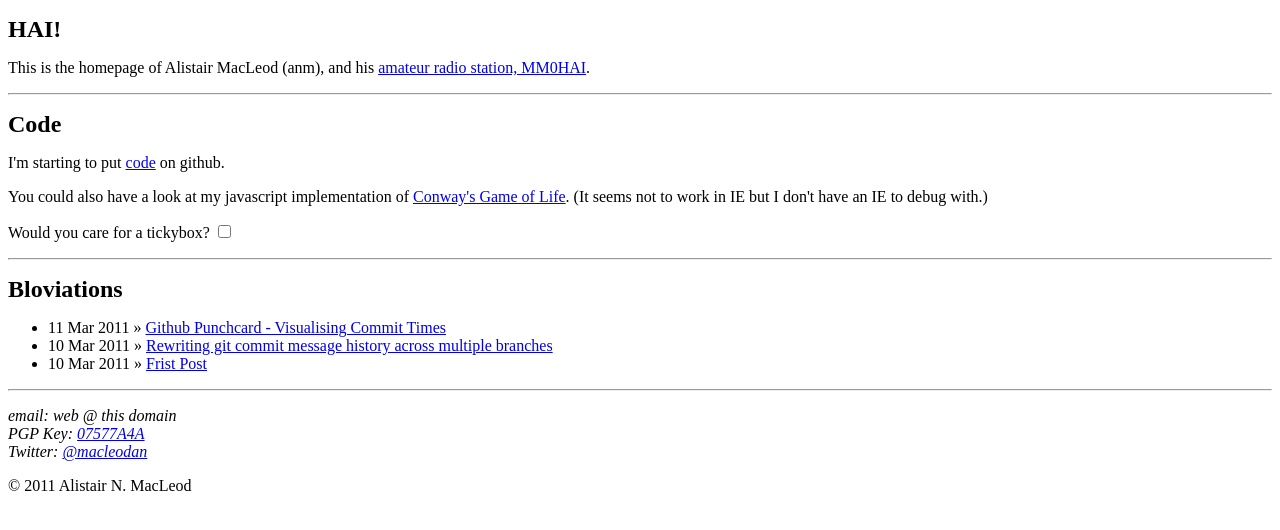
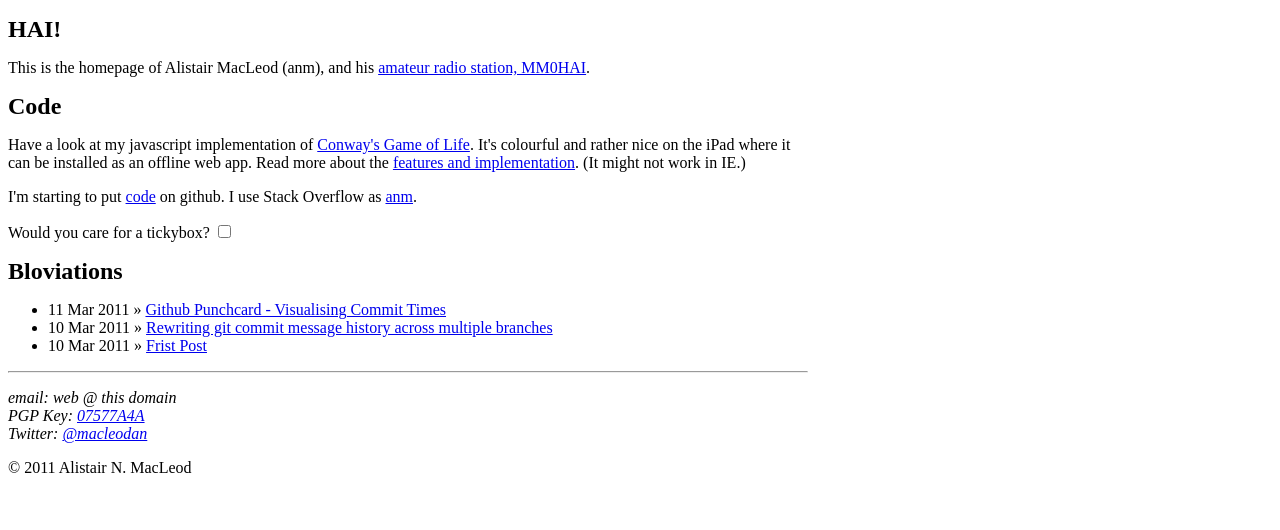
Before and after one commit to anm/anm.github.com, a Jekyll site: the page built from index.html, in a window 1280 px wide. Shown: the top 530 px of the page. Built offline with Jekyll 4.4.1, drawn with Linux system fonts in a browser that asks for light colours; Markdown is read by kramdown in place of the engine named in the settings.

Commit message:
Added stack overflow link to homepage. Minor rewrite and style change.

```diff
--- a/index.html
+++ b/index.html
@@ -15,6 +15,8 @@
 <link rel="openid.server" href="http://draft.blogger.com/openid-server.g" />
 <link rel="openid.delegate" href="http://mm0hai.blogspot.com" />
 <link href="atom.xml" type="application/atom+xml" rel="alternate" title="ANM's Blog" />
+
+<link type="text/css" href="/css/mm0hai.css" rel="stylesheet" />
 <title>
 ANM, Alistair MacLeod
 </title>
@@ -31,14 +33,20 @@ ANM, Alistair MacLeod
 <p>This is the homepage of Alistair MacLeod (anm), and his <a href="radio">amateur
 radio station, MM0HAI</a>.</p>
 
-<hr />
+
 <h1>Code</h1>
+<p>Have a look at my javascript implementation
+of <a href="life/life.html">Conway's Game of Life</a>. It's colourful
+and rather nice on the iPad where it can be installed as an offline
+web app. Read more about the <a href="/life/about.txt">features and
+implementation</a>. (It might not work in IE.)</p>
 
 <p>I'm starting to put <a href="http://github.com/anm">code</a> on
-github.</p>
-<p>You could also have a look at my javascript implementation
-of <a href="life/life.html">Conway's Game of Life</a>. (It seems not to
-work in IE but I don't have an IE to debug with.)</p>
+github. I use Stack Overflow
+as <a href="http://stackoverflow.com/users/214343/anm">anm</a>.
+</p>
+
+
 
 <script>
 function toggle () {
@@ -54,7 +62,7 @@ document.getElementById("ticky_text").innerHTML=":-(";
 <span id="ticky_text"></span>
 </p>
 
-<hr />
+
 <h1>Bloviations</h1>
 <div id="blog">
     <ul class="posts">
```
